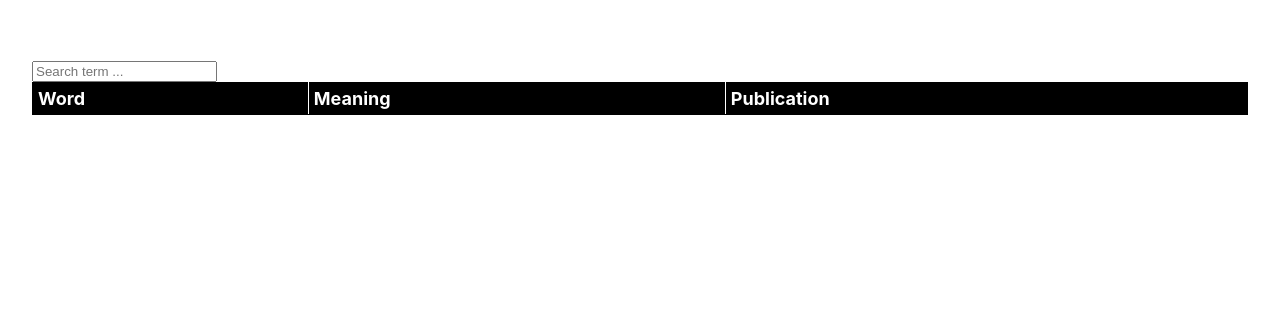
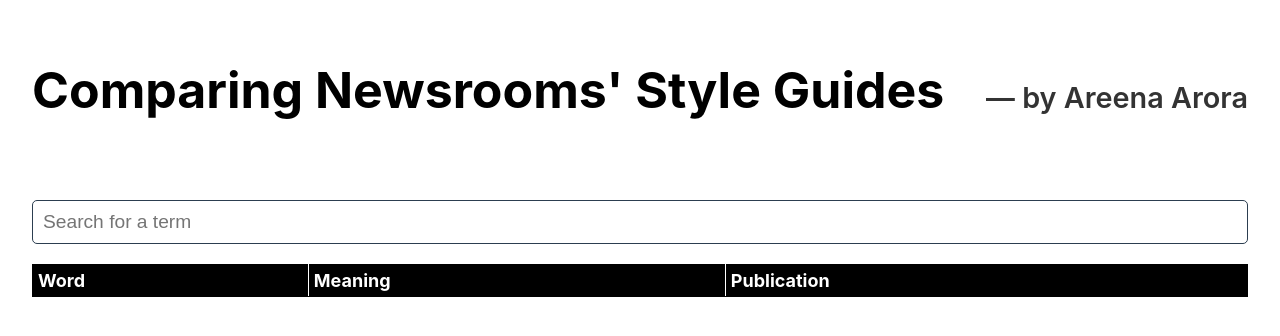
Before and after one commit to sreetamdas/style-guides-areena, a website built with Vite: page index.html in a window 1280 px wide. Built offline with nearby package versions, Linux system fonts and the light colour scheme.

Commit message:
Add header and styles

```diff
--- a/index.html
+++ b/index.html
@@ -8,8 +8,12 @@
 	</head>
 	<body>
 		<div class="main-content">
-			<input type="text" id="search-input" placeholder="Search term ..." />
+			<header class="header">
+				<h1 class="heading">Comparing Newsrooms' Style Guides</h1>
+				<p class="credits">— by Areena Arora</p>
+			</header>
 
+			<input type="text" id="search-input" placeholder="Search for a term" />
 			<table id="main-table">
 				<thead>
 					<tr>
--- a/style.css
+++ b/style.css
@@ -6,11 +6,55 @@ body {
 	width: 100%;
 	max-width: 100vw;
 	margin: 0;
+	box-sizing: border-box;
+}
+*,
+*:before,
+*:after {
+	box-sizing: inherit;
+}
+
+.header {
+	display: flex;
+	justify-content: space-between;
+	align-items: baseline;
+	margin: 0 0 80px 0;
+}
+@media (max-width: 768px) {
+	.header {
+		flex-direction: column;
+		gap: 25px;
+		align-items: flex-end;
+	}
+}
+
+.heading {
+	font-size: 50px;
+	color: #000;
+	margin: 0;
+}
+.credits {
+	font-size: 1.8rem;
+	font-weight: 600;
+	color: #333;
+	margin: 0;
 }
 
 .main-content {
 	margin: 60px auto;
+	width: 100%;
 	max-width: 95vw;
+}
+
+#search-input {
+	width: 100%;
+	padding: 10px;
+	margin-bottom: 20px;
+	border: 1px solid #2c3e50;
+	border-radius: 5px;
+	font-size: 1.2em;
+	outline: none;
+	transition: all 0.3s ease;
 }
 
 #main-table {
```
